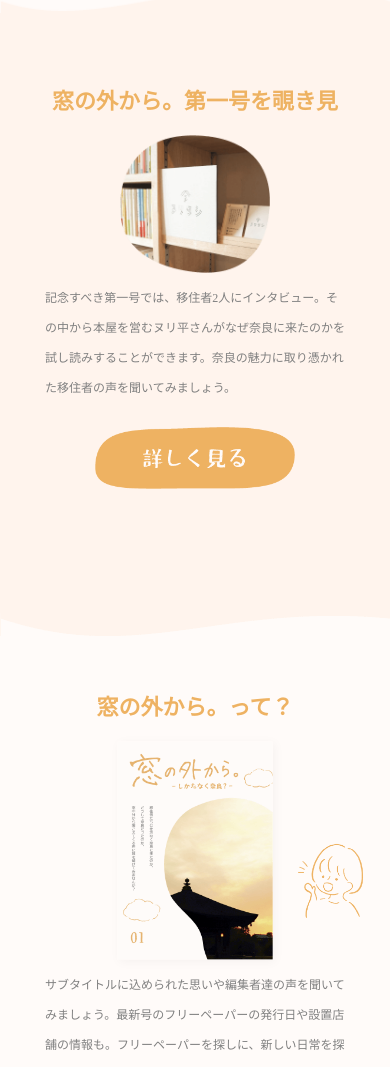
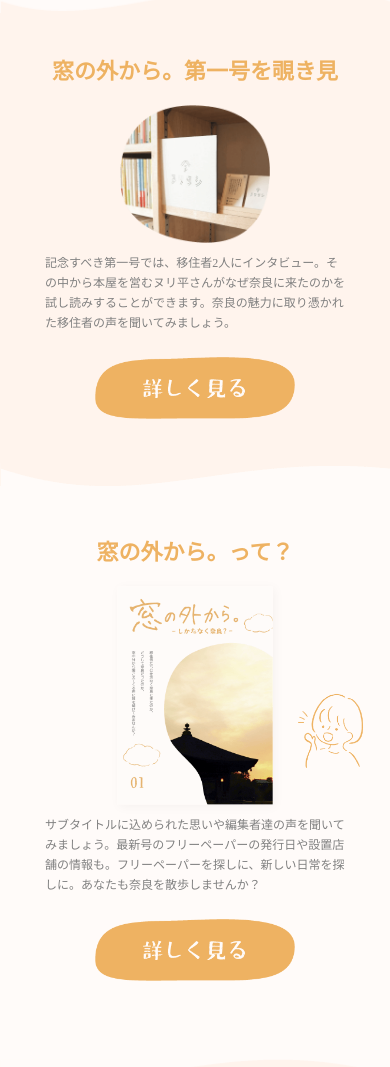
Before and after one commit to a-kichi/freepaper-site, a plain HTML site: page index.html in a window 390 px wide. Shown: the part 933-2000 px from the top of the page. Drawn offline with nearby package versions, Linux system fonts and the light colour scheme; a web font is replaced by a local one.

Commit message:
font responsive

```diff
--- a/about/style-about.css
+++ b/about/style-about.css
@@ -63,6 +63,11 @@ body {
 }
 
 p {
+    color: #808080;
+    font-family: "pfont";
+}
+
+span {
     color: #808080;
     font-family: "pfont";
 }
@@ -682,7 +687,7 @@ footer li a:hover {
     }
 
     .ed-book {
-        width: 90px;
+        width: 85px;
         top: 20px;
         left: 5%;
     }
@@ -699,4 +704,11 @@ footer li a:hover {
         left: 5%;
     }
 
+    .tr:hover {
+        transform: rotate(0deg);
+    }
+
+    .tr:active {
+        transform: rotate(2deg);
+    }
 }
--- a/article/style-article.css
+++ b/article/style-article.css
@@ -6,6 +6,11 @@
 @font-face {
     font-family: "tifont";
     src: url("/fonts/たいぷ.ttf");
+}
+
+@font-face {
+    font-family: "pfont";
+    src: url("/fonts/ゴシックドゥR.ttf");
 }
 
 body {
@@ -59,7 +64,14 @@ body {
 
 p {
     color: #808080;
+    font-family: "pfont";
 }
+
+span {
+    color: #808080;
+    font-family: "pfont";
+}
+
 
 .tr {
     position: absolute;
@@ -172,7 +184,6 @@ header p {
 .article span {
     display: inline-block;
     color: #808080;
-    padding: 20px 0 8px;
     font-size: 24px;
     font-family: "tifont";
 }
@@ -738,7 +749,7 @@ footer li a:hover {
         .profile p {
             padding: 0 0 0 12px;
             font-size: 10px;
-            line-height: 17px;
+            line-height: 15px;
         }
 
         /*article*/
@@ -762,7 +773,7 @@ footer li a:hover {
 
         .article span {
             display: inline-block;
-            padding: 16px 0 8px;
+            padding: 16px 0 4px;
             font-size: 12px;
             font-family: "tifont";
         }
@@ -813,13 +824,12 @@ footer li a:hover {
 
         .content-box h3 {
             font-size: 22px;
-            padding: 50px 0px 0px;
         }
 
         .content-box p {
             font-size: 12px;
             width: 300px;
-            line-height: 30px;
+            line-height: 20px;
             padding-left: 0px;
         }
 
@@ -843,21 +853,24 @@ footer li a:hover {
             margin: 0 auto;
         }
 
+
         .con-about {
-            margin: 0 0 40px 0;
-            height: 560px;
+            margin: 0;
+            height: 500px;
         }
 
         .con-about h3 {
-            padding: 100px 0 20px;
+            padding: 40px 0 20px;
         }
 
         .con-about .cover-img {
             width: 40%;
         }
 
+
+
         .con-about .con-button {
-            padding-bottom: 50px;
+            padding-bottom: 0px;
         }
 
         /*footer*/
@@ -889,19 +902,21 @@ footer li a:hover {
 
         .wave {
             width: 100%;
+            margin-top: 50px;
         }
 
         /*    tr*/
         .fr-book {
             width: 22%;
-            top: 330px;
+            top: 320px;
             right: 8%;
         }
 
         .ar-top-curry {
             width: 24%;
-            top: 440px;
+            top: 400px;
             right: 8%;
+            z-index: 1;
         }
 
         .ar-bt-tr {
@@ -921,4 +936,12 @@ footer li a:hover {
             top: -110px;
             right: 5%;
         }
+
+        .tr:hover {
+            transform: rotate(0deg);
+        }
+
+        .tr:active {
+            transform: rotate(2deg);
+        }
     }
--- a/style.css
+++ b/style.css
@@ -6,6 +6,11 @@
 @font-face {
     font-family: "tifont";
     src: url("/fonts/たいぷ.ttf");
+}
+
+@font-face {
+    font-family: "pfont";
+    src: url("/fonts/ゴシックドゥR.ttf");
 }
 
 
@@ -59,7 +64,12 @@ body {
 
 p {
     color: #808080;
-    font-family: "ゴシック・ドゥR";
+    font-family: "pfont";
+}
+
+span {
+    color: #808080;
+    font-family: "pfont";
 }
 
 .tr {
@@ -473,7 +483,7 @@ footer li a:hover {
     .content-box p {
         font-size: 12px;
         width: 300px;
-        line-height: 30px;
+        line-height: 20px;
         padding-left: 0px;
     }
 
@@ -495,16 +505,17 @@ footer li a:hover {
         float: none;
         padding-top: 10px;
         margin: 0 auto;
+
     }
 
     .con-article {
-        margin: 0 0 40px 0;
-        height: 500px;
+        margin: 0 0 -50px 0;
+        height: 400px;
     }
 
     .con-about {
-        margin: 0 0 40px 0;
-        height: 560px;
+        margin: 0 0 0 0;
+        height: 480px;
     }
 
     .con-about h3 {
@@ -516,7 +527,7 @@ footer li a:hover {
     }
 
     .con-about .con-button {
-        padding-bottom: 50px;
+        margin-bottom: 20px;
     }
 
     /*footer*/
```
